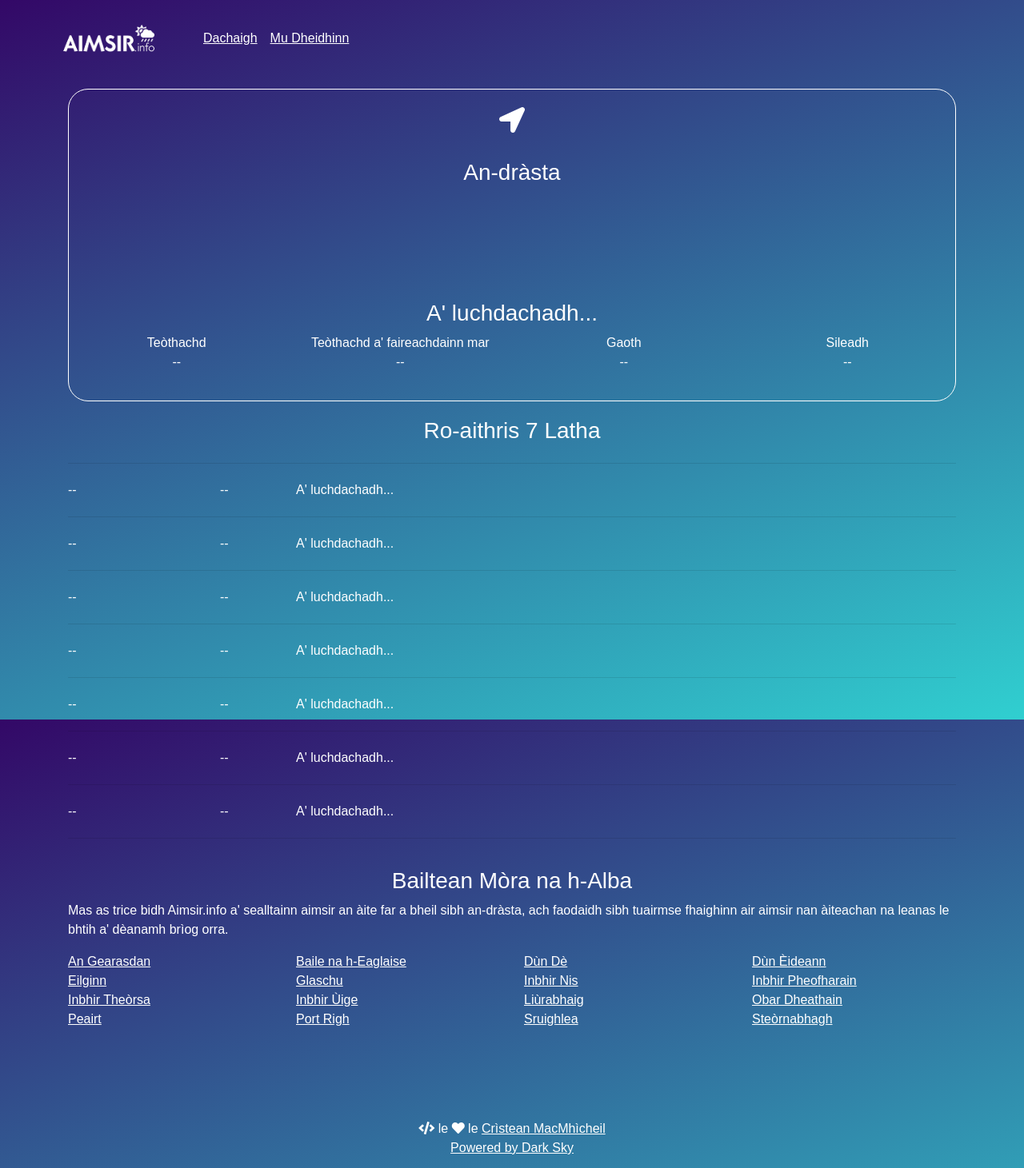
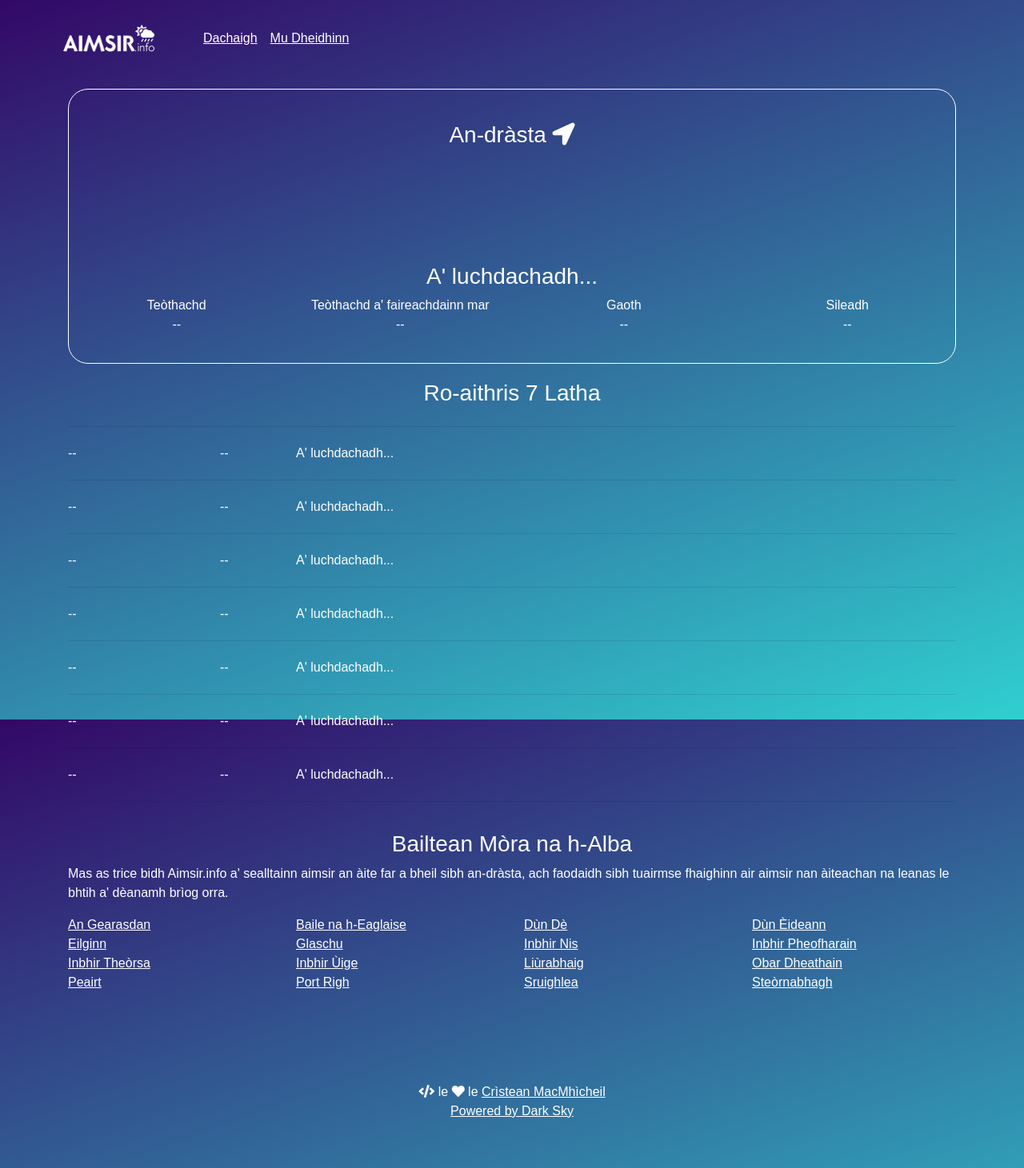
Before and after one commit to angeidheal/aimsir, a Jekyll site: the page built from index.html, in a window 1280 px wide. Shown: the whole page at 80% size. Built offline with Jekyll 4.4.1, drawn with Linux system fonts in a browser that asks for light colours; nearby versions of some CDN libraries; a script that is not in the unit is left out.

Commit message:
Update index.html

```diff
--- a/index.html
+++ b/index.html
@@ -5,8 +5,7 @@ title: Dachaigh
 
 <div class="container">
   <div class="current-weather">
-    <h2 class="location"><i class="fas fa-location-arrow"></i></h2>
-    <h3 class="section-header">An-dràsta</h3>
+    <h3 class="section-header">An-dràsta <i class="fas fa-location-arrow"></i></h3>
     <div class="row">
       <div class="col-md-12 weather-icon">
         <canvas class="icon" width="128" height="128"></canvas>
```
